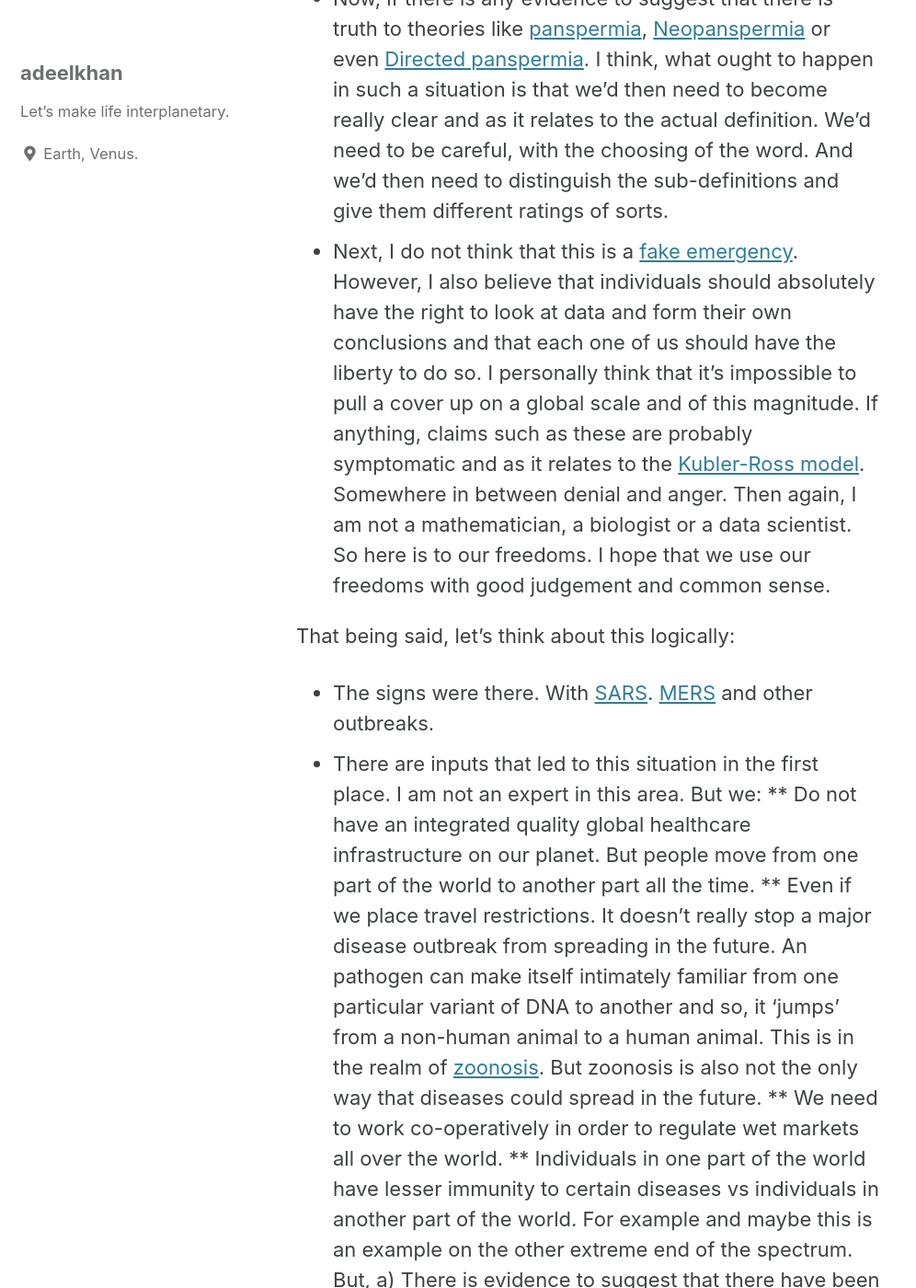
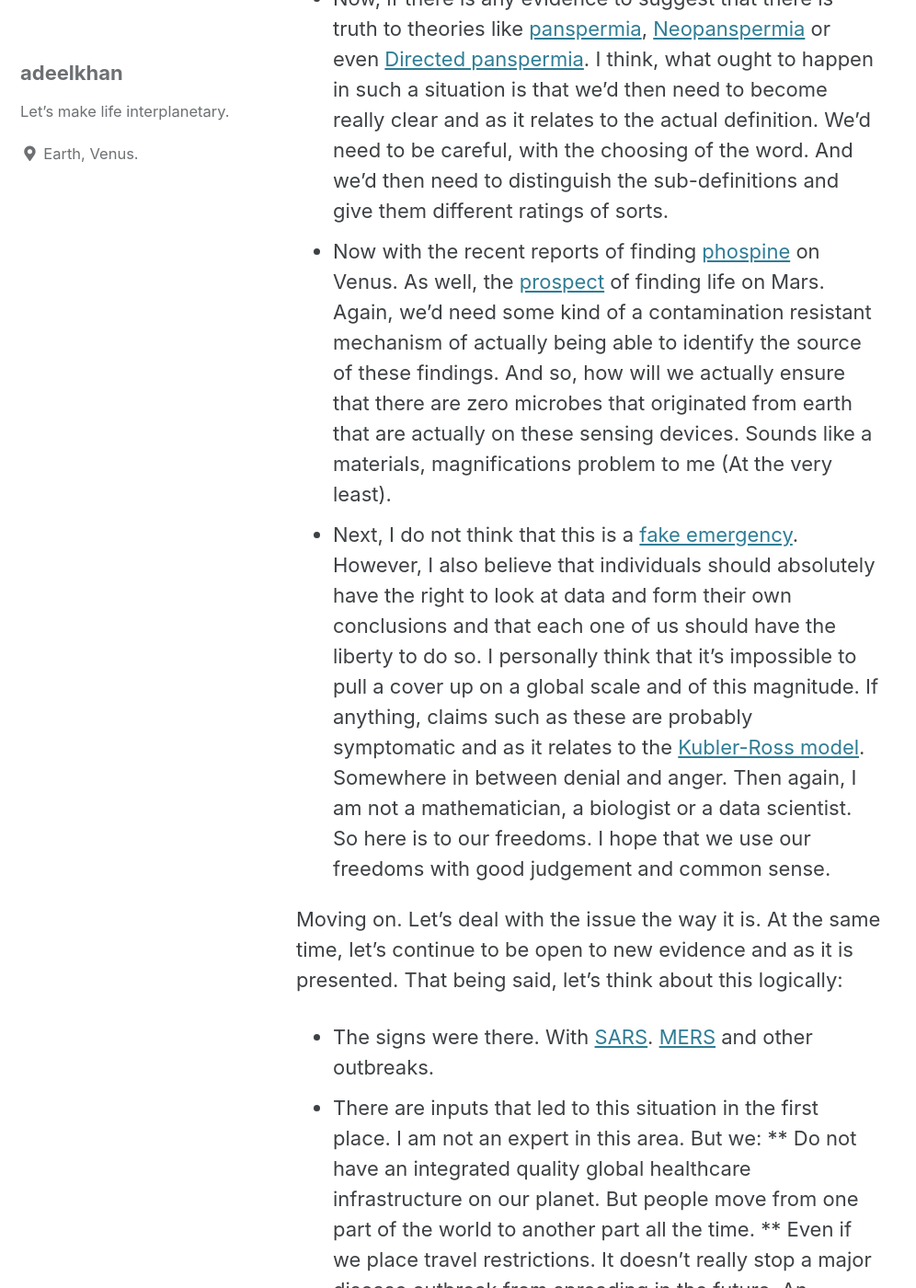
Before and after one commit to stellardreams/stellardreams.github.io, a Jekyll site: the page built from _posts/2020-09-30-Growth.md, in a window 1280 px wide and 1400 px high, scrolled down 1965 px. Shown: the whole window at 92% size, without its empty margins (0-996 px from the left). Built offline with Jekyll 4.4.1, drawn with Linux system fonts in a browser that asks for light colours; cached includes are drawn as plain includes.

Commit message:
Update 2020-09-30-Growth.md

```diff
--- a/_posts/2020-09-30-Growth.md
+++ b/_posts/2020-09-30-Growth.md
@@ -10,8 +10,10 @@ Next, let's dispel what coronavirus is *not*:
 * Here, we: a) Need conclusive evidence that there is zero risk of contamination an as it relates to the experiment being conducted. Meaning, we are searching for traces of life that is supposedly coming from outer space. But how do we know for sure that it's not life from here on earth. b) I think there is a lot of DNA, that has been located on the surface and yet, we haven't been able to map it to an organism. I am not able to dig up a link to this particular sub-point. Perhaps someone else can comment on this? c) To distinguish if life is indeed raining down on earth from all the different parts of the galaxy or solar system at the very least. I personally cannot think of a squeaky clean way of doing that. Even if we do create machines that can create copies of themselves, run the newly minted machines through an incinerator. What is the guarantee that the microbes that were on the original replicator (designed by humans) is not going to be passing on germs and other microbes to the successive machines *and* that these microbes are not going to be able to survive the harsher conditions that the machines are going to be subject to.  and d) It seems highly unlikely that a virus or bacteria from an extra-terrestrial origin is going to integrate on such a rapid scale with DNA that it finds on earth. So even I, with a zero background in biology can appreciate that.
 * However, I also believe in evidence based science. Particularly, when it comes to claims such as these. So far, there is no evidence to support this theory.
 * Now, if there is any evidence to suggest that there is truth to theories like [panspermia](https://en.wikipedia.org/wiki/Panspermia), [Neopanspermia](http://miltonwainwright.com/a-microbiologist-looks-at-panspermia/) or even [Directed panspermia](https://en.wikipedia.org/wiki/Directed_panspermia#:~:text=Directed%20panspermia%20is%20the%20deliberate,seeded%20deliberately%20by%20other%20civilizations). I think, what ought to happen in such a situation is that we'd then need to become really clear and as it relates to the actual definition. We'd need to be careful, with the choosing of the word. And we'd then need to distinguish the sub-definitions and give them different ratings of sorts.
+* Now with the recent reports of finding [phospine](https://stellardreams.github.io/Phosphine-on-Venus/) on Venus. As well, the [prospect](https://stellardreams.github.io/Ethics-involving-Terraforming/) of finding life on Mars. Again, we'd need some kind of a contamination resistant mechanism of actually being able to identify the source of these findings. And so, how will we actually ensure that there are zero microbes that originated from earth that are actually on these sensing devices. Sounds like a materials, magnifications problem to me (At the very least).
 * Next, I do not think that this is a [fake emergency](https://www.cbc.ca/news/canada/kitchener-waterloo/university-of-waterloo-professor-fake-covid-1.5717576). However, I also believe that individuals should absolutely have the right to look at data and form their own conclusions and that each one of us should have the liberty to do so. I personally think that it's impossible to pull a cover up on a global scale and of this magnitude. If anything, claims such as these are probably symptomatic and as it relates to the [Kubler-Ross model](https://en.wikipedia.org/wiki/Five_stages_of_grief#:~:text=The%20five%20stages%20of%20grief,bargaining%2C%20depression%2C%20and%20acceptance.). Somewhere in between denial and anger. Then again, I am not a mathematician, a biologist or a data scientist. So here is to our freedoms. I hope that we use our freedoms with good judgement and common sense.
 
+Moving on. Let's deal with the issue the way it is. At the same time, let's continue to be open to new evidence and as it is presented.
 That being said, let's think about this logically:
 * The signs were there. With [SARS](https://en.wikipedia.org/wiki/Severe_acute_respiratory_syndrome). [MERS](https://en.wikipedia.org/wiki/Middle_East_respiratory_syndrome) and other outbreaks.
 * There are inputs that led to this situation in the first place. I am not an expert in this area. But we:
```
